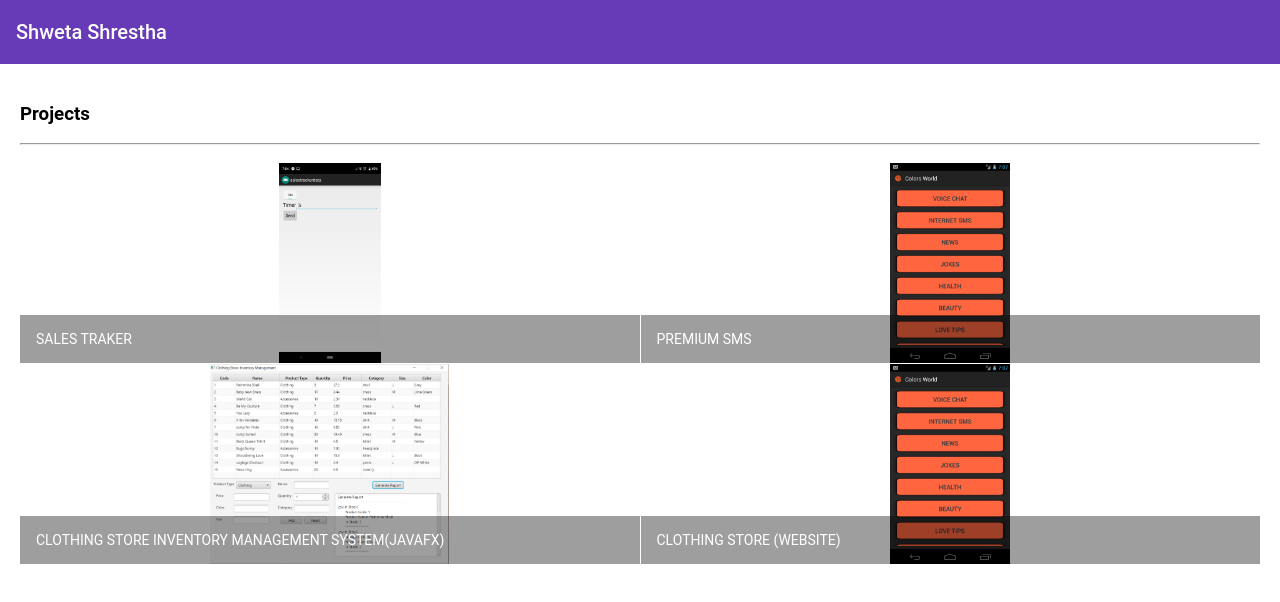
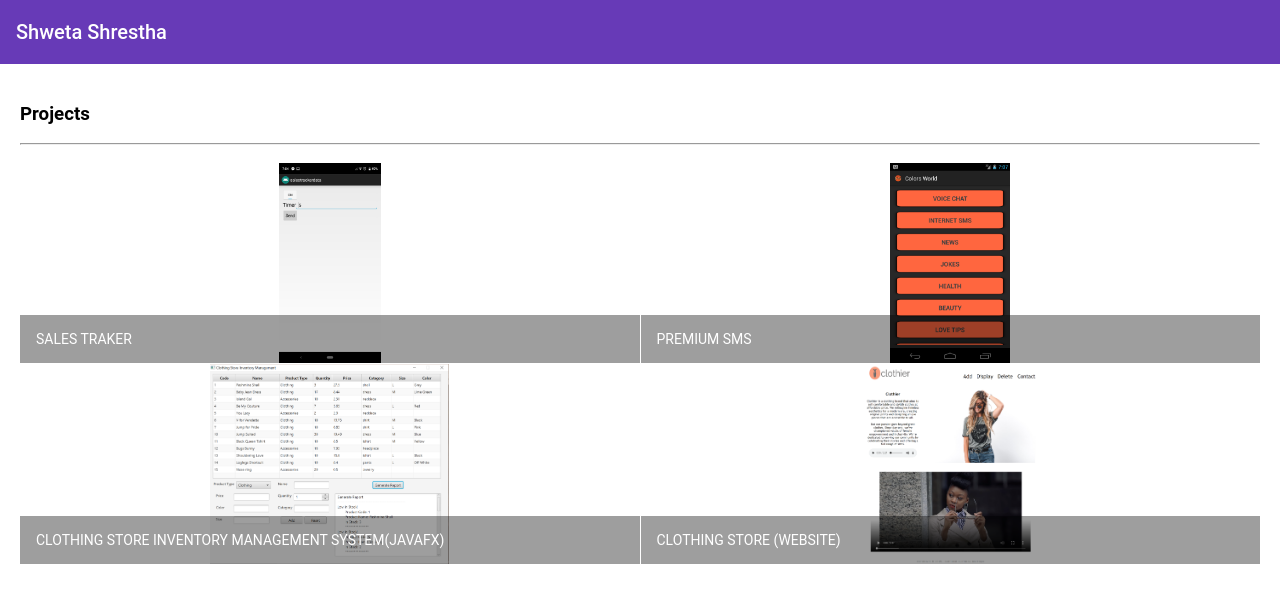
Before and after one commit to shwetastha/portfolioDesign, an Angular app: page / in a window 1280 px wide. Shown: the top 602 px of the page. Built offline with nearby package versions, Linux system fonts and the light colour scheme.

Commit message:
image location corrected.

```diff
--- a/src/app/project/project.component.ts
+++ b/src/app/project/project.component.ts
@@ -26,7 +26,7 @@ const PORTFOLIOS: Portfolio[] = [
   {
     id: '3',
     name: 'Clothing Store (Website)',
-    image: './assets/images/Premium_SMS.png',
+    image: './assets/images/ClothingStore-Website.png',
     category: 'HTML, CSS, PHP, JavaScript',
     description: 'This website is a project completed for the course ULI705. This website is a mockup of a simple clothing store website. HTML and CSS is used for the design and display while PHP is use to fetch all the data from the MySQL Database. Javascript has been used for simple validations when adding new items.'
   }
```
